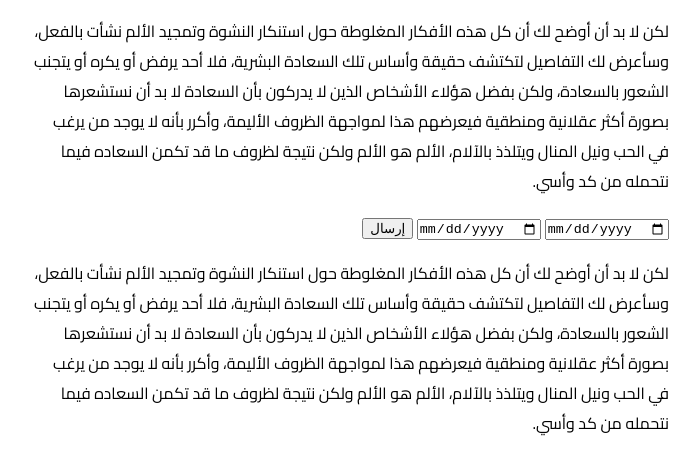
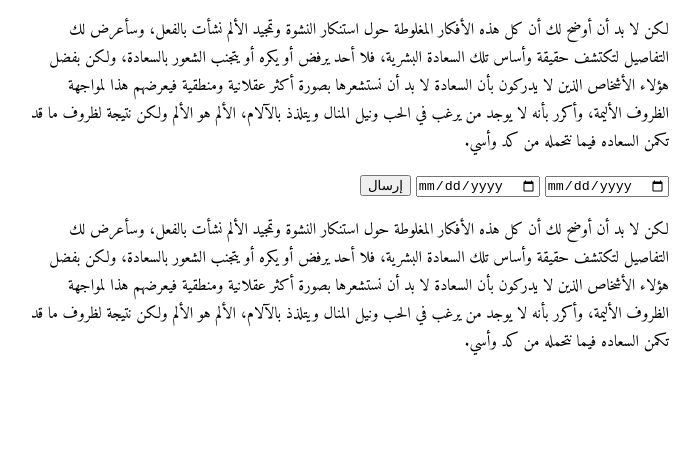
Before and after one commit to ihabhussein/datepicker, a plain HTML site: page examples/index.ar.html in a window 1280 px wide. Shown: the whole page, without its empty margins (291-991 px from the left). Drawn offline with Linux system fonts and the light colour scheme.

Commit message:
Reduce font usage in examples

```diff
--- a/examples/index.ar.html
+++ b/examples/index.ar.html
@@ -3,7 +3,7 @@
 <head>
     <meta charset="utf-8">
     <title>تجربة إختيار التاريخ</title>
-    <link href="https://fonts.googleapis.com/css?family=Cairo" rel="stylesheet">
+    <link href="https://fonts.googleapis.com/css?family=Amiri" rel="stylesheet">
 </head>
 <body>
     <p>لكن لا بد أن أوضح لك أن كل هذه الأفكار المغلوطة حول استنكار  النشوة وتمجيد الألم نشأت بالفعل، وسأعرض لك التفاصيل لتكتشف حقيقة وأساس تلك السعادة البشرية، فلا أحد يرفض أو يكره أو يتجنب الشعور بالسعادة، ولكن بفضل هؤلاء الأشخاص الذين لا يدركون بأن السعادة لا بد أن نستشعرها بصورة أكثر عقلانية ومنطقية فيعرضهم هذا لمواجهة الظروف الأليمة، وأكرر بأنه لا يوجد من يرغب في الحب ونيل المنال ويتلذذ بالآلام، الألم هو الألم ولكن نتيجة لظروف ما قد تكمن السعاده فيما نتحمله من كد
@@ -20,7 +20,7 @@
 
     <script src="../lib/datepicker.js"></script>
     <style>
-    body {font-family: Cairo, sans-serif; margin: auto 20em;}
+    body {font-family: Amiri, sans-serif; margin: auto 20em;}
 
     /* Example styling of the date picker */
     #_dp_dp {border: 1px solid lightgray; background-color: white;}
```
Also changed, not shown: examples/index.html (+1 -2 lines), examples/index.it.html (+1 -2 lines).
